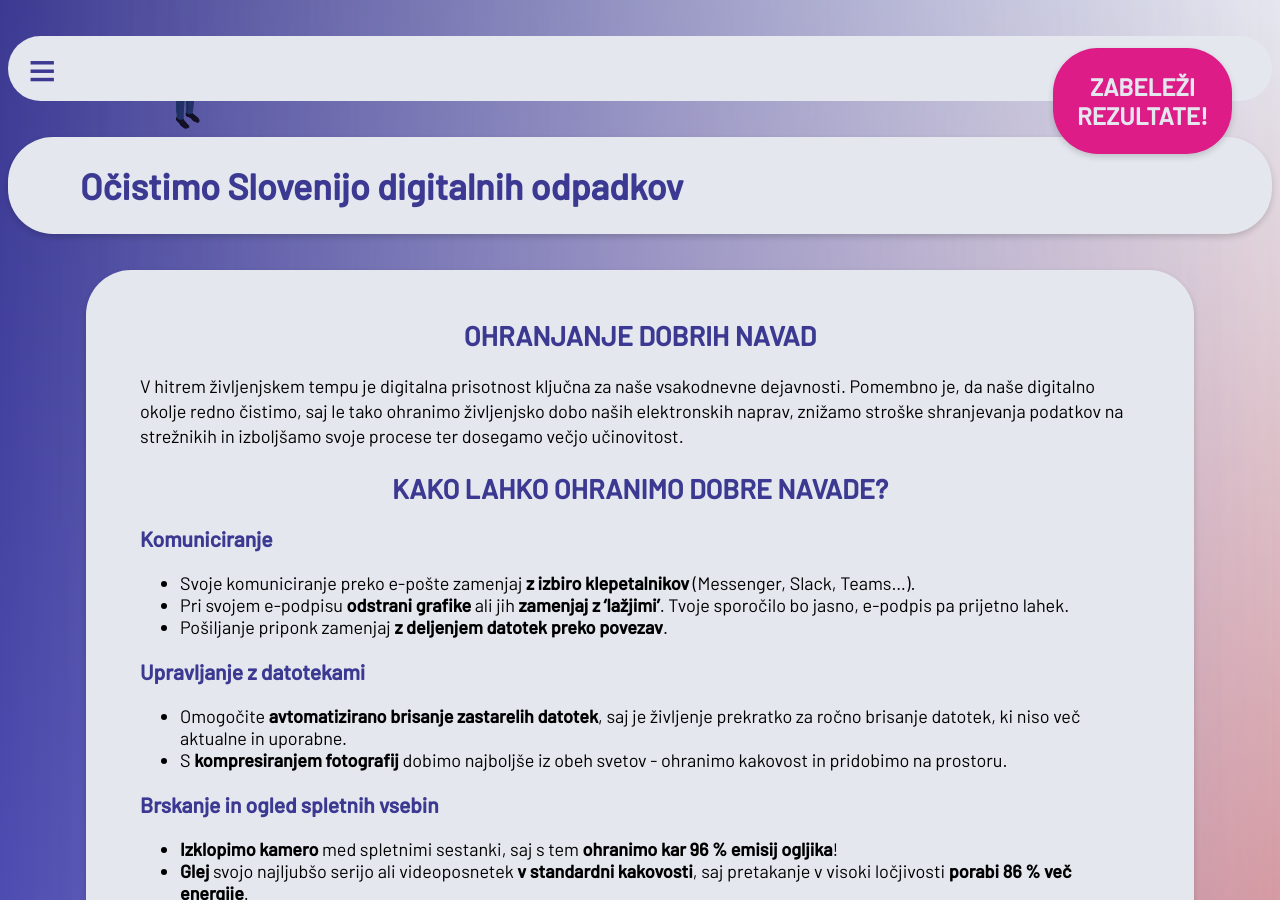
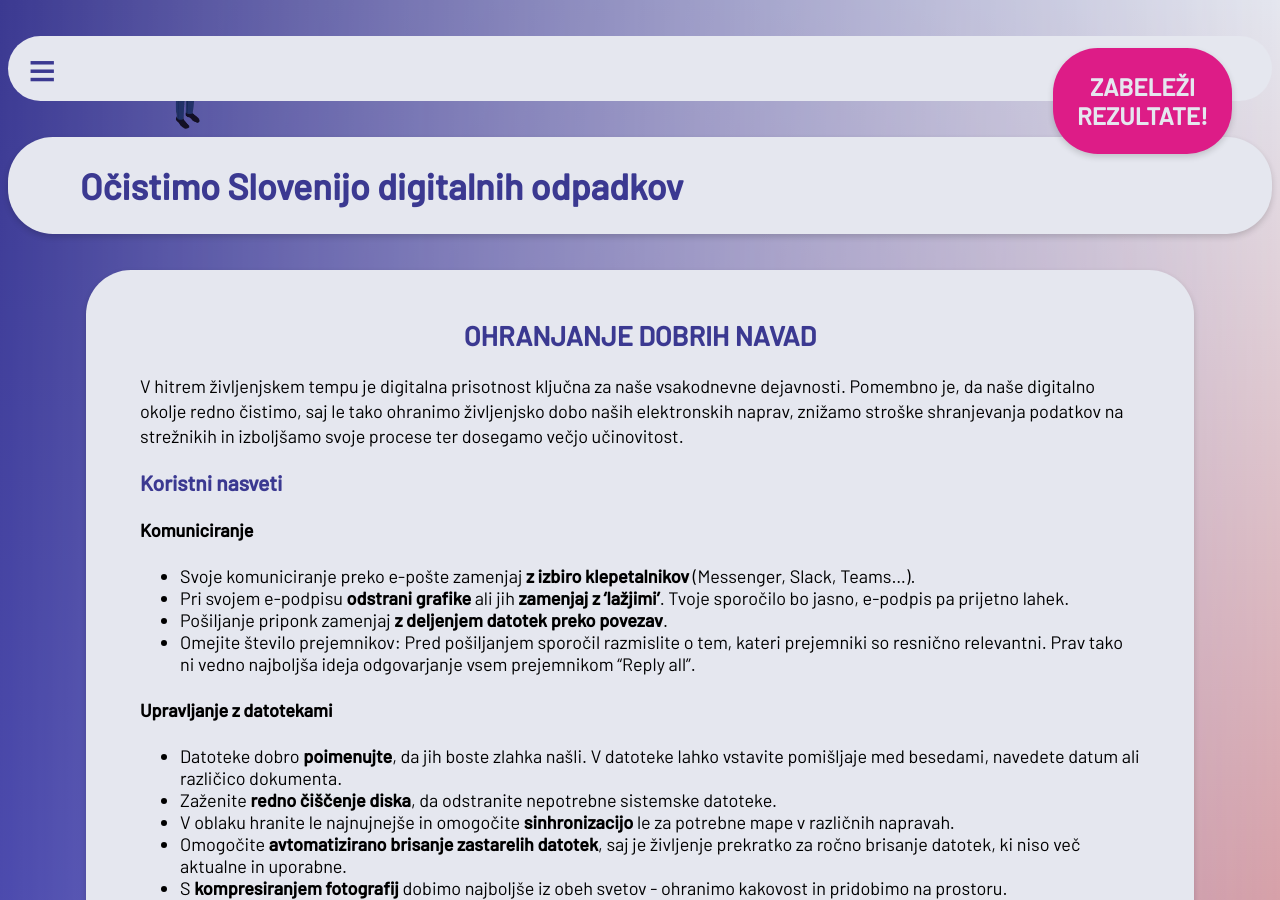
Before and after one commit to ewba/dcd-si, a Jekyll site: the page built from ohranjanje-dobrih-navad.md, in a window 1280 px wide and 900 px high. Built offline with Jekyll 4.4.1, drawn with Linux system fonts in a browser that asks for light colours.

Commit message:
Update ohranjanje-dobrih-navad.md

```diff
--- a/ohranjanje-dobrih-navad.md
+++ b/ohranjanje-dobrih-navad.md
@@ -8,17 +8,21 @@ title: Ohranjanje dobrih navad
 
 V hitrem življenjskem tempu je digitalna prisotnost ključna za naše vsakodnevne dejavnosti. Pomembno je, da naše digitalno okolje redno čistimo, saj le tako ohranimo življenjsko dobo naših elektronskih naprav, znižamo stroške shranjevanja podatkov na strežnikih in izboljšamo svoje procese ter dosegamo večjo učinovitost.
 
-## Kako lahko ohranimo dobre navade?
-### Komuniciranje
+### Koristni nasveti
+#### Komuniciranje
 - Svoje komuniciranje preko e-pošte zamenjaj **z izbiro klepetalnikov** (Messenger, Slack, Teams…).
 - Pri svojem e-podpisu **odstrani grafike** ali jih **zamenjaj z ‘lažjimi’**. Tvoje sporočilo bo jasno, e-podpis pa prijetno lahek.
 - Pošiljanje priponk zamenjaj **z deljenjem datotek preko povezav**.
+- Omejite število prejemnikov: Pred pošiljanjem sporočil razmislite o tem, kateri prejemniki so resnično relevantni. Prav tako ni vedno najboljša ideja odgovarjanje vsem prejemnikom “Reply all”.
 
-### Upravljanje z datotekami
+#### Upravljanje z datotekami
+- Datoteke dobro **poimenujte**, da jih boste zlahka našli. V datoteke lahko vstavite pomišljaje med besedami, navedete datum ali različico dokumenta.
+- Zaženite **redno čiščenje diska**, da odstranite nepotrebne sistemske datoteke.
+- V oblaku hranite le najnujnejše in omogočite **sinhronizacijo** le za potrebne mape v različnih napravah.
 - Omogočite **avtomatizirano brisanje zastarelih datotek**, saj je življenje prekratko za ročno brisanje datotek, ki niso več aktualne in uporabne.
 - S **kompresiranjem fotografij** dobimo najboljše iz obeh svetov - ohranimo kakovost in pridobimo na prostoru.
 
-### Brskanje in ogled spletnih vsebin
+#### Brskanje in ogled spletnih vsebin
 - **Izklopimo kamero** med spletnimi sestanki, saj s tem **ohranimo kar 96 % emisij ogljika**!
 - **Glej** svojo najljubšo serijo ali videoposnetek **v standardni kakovosti**, saj pretakanje v visoki ločjivosti **porabi 86 % več energije**.
 - Namesto **iskanja spletnih strani**, ki jih pogosto uporabljate, jih shranite **med zaznamke**, saj velik del spletnih iskalcev ni usmerjen v iskanje novih informacij, temveč nas vrača na spletne strani, ki smo jih že iskali in s tem **vsako novo iskanje povzroči emisije CO<sub>2</sub>**.
```
